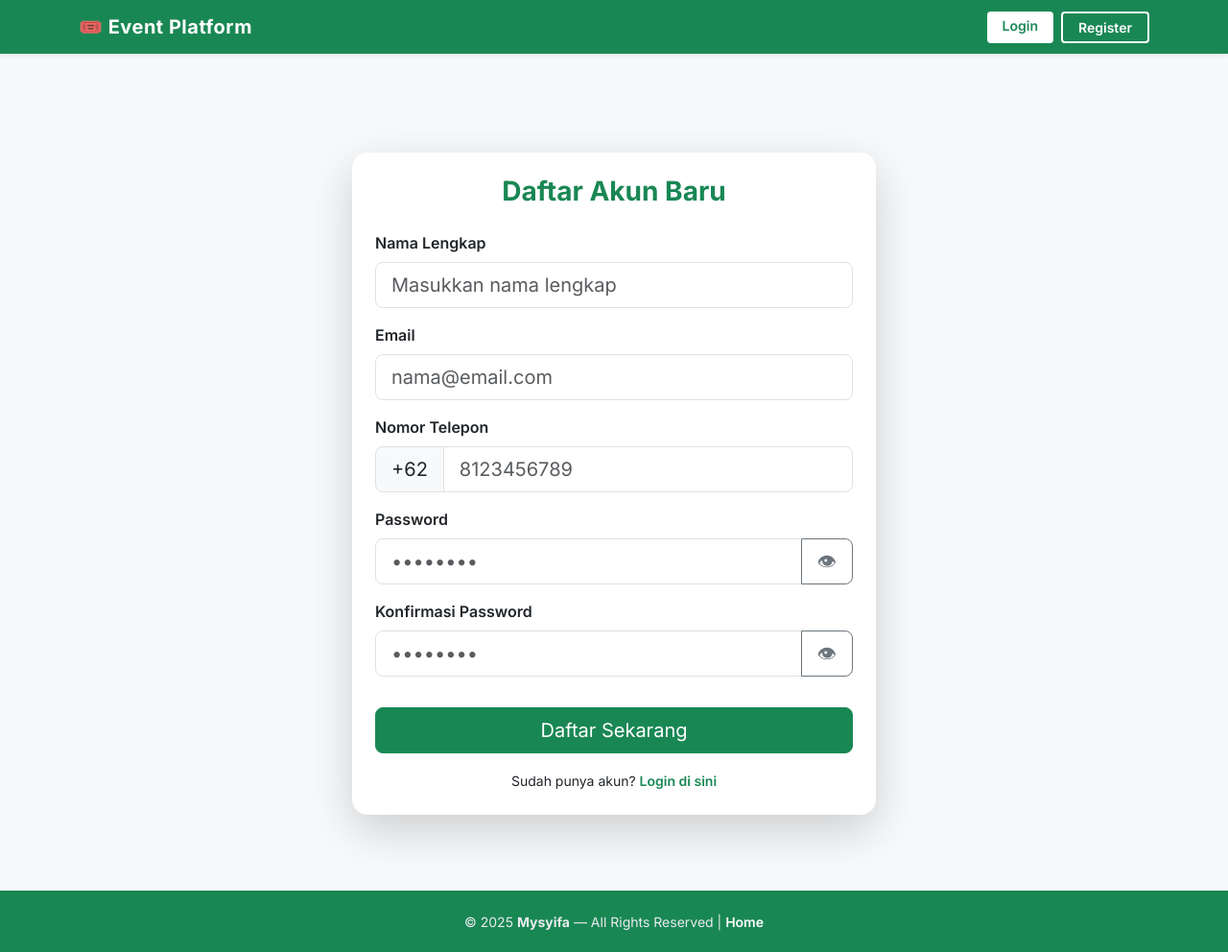
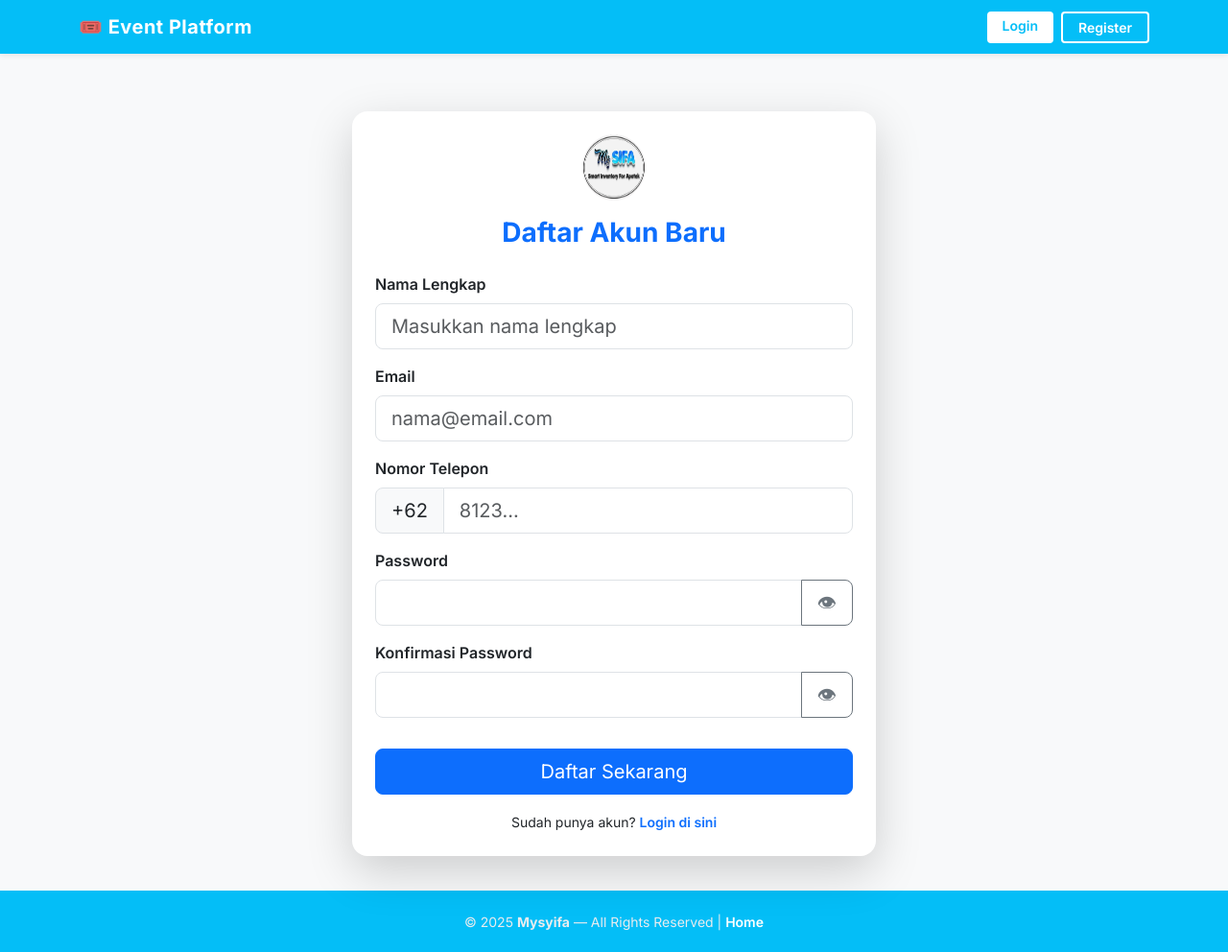
Before and after one commit to gembozzz/event-registration, a Laravel app: page /register in a window 1280 px wide. Shown: the whole page at 96% size. Run offline with Laravel 12, Linux system fonts and the light colour scheme.

Commit message:
update-1

```diff
--- a/resources/views/auth/register.blade.php
+++ b/resources/views/auth/register.blade.php
@@ -5,7 +5,8 @@
         <div class="col-md-6">
             <div class="card shadow-lg border-0 rounded-4">
                 <div class="card-body p-4">
-                    <h3 class="text-center mb-4 fw-bold text-success">Daftar Akun Baru</h3>
+                    <img src="{{ asset('images/logo.png') }}" alt="" width="70" height="70" class="d-block mx-auto mb-3">
+                    <h3 class="text-center mb-4 fw-bold text-primary">Daftar Akun Baru</h3>
 
                     <form action="{{ route('register') }}" method="POST">
                         @csrf
@@ -26,7 +27,7 @@
                             <div class="input-group input-group-lg">
                                 <span class="input-group-text bg-light">+62</span>
                                 <input type="text" name="no_tlp" id="no_tlp" class="form-control"
-                                    placeholder="8123456789" required>
+                                    placeholder="8123..." required>
                             </div>
                         </div>
 
@@ -44,20 +45,20 @@
                             <label for="password_confirmation" class="form-label fw-semibold">Konfirmasi Password</label>
                             <div class="input-group input-group-lg">
                                 <input type="password" name="password_confirmation" id="password_confirmation"
-                                    class="form-control" placeholder="••••••••" required>
+                                    class="form-control" placeholder="" required>
                                 <button type="button" class="btn btn-outline-secondary"
                                     onclick="togglePassword('password_confirmation', this)">👁</button>
                             </div>
                         </div>
 
-                        <button type="submit" class="btn btn-success btn-lg w-100 mt-3">
+                        <button type="submit" class="btn btn-primary btn-lg w-100 mt-3">
                             Daftar Sekarang
                         </button>
                     </form>
 
                     <div class="text-center mt-3">
                         <small>Sudah punya akun?
-                            <a href="{{ route('login') }}" class="text-decoration-none text-success fw-semibold">
+                            <a href="{{ route('login') }}" class="text-decoration-none text-primary fw-semibold">
                                 Login di sini
                             </a>
                         </small>
--- a/resources/views/layout.blade.php
+++ b/resources/views/layout.blade.php
@@ -4,7 +4,8 @@
 <head>
     <meta charset="UTF-8">
     <meta name="viewport" content="width=device-width, initial-scale=1.0">
-    <title>Event Platform</title>
+    <title>Mysifa - Event Platform</title>
+    <link rel="icon" type="image/png" href="{{ asset('images/logo.png') }}">
 
     <!-- Bootstrap 5 -->
     <link href="https://cdn.jsdelivr.net/npm/bootstrap@5.3.2/dist/css/bootstrap.min.css" rel="stylesheet">
@@ -27,7 +28,7 @@
 
         /* 🌿 Navbar hijau elegan */
         .navbar {
-            background-color: #198754 !important;
+            background-color: #04bef7 !important;
             /* hijau utama */
             box-shadow: 0 2px 6px rgba(0, 0, 0, 0.08);
         }
@@ -50,7 +51,7 @@
         /* 🌿 Tombol */
         .btn-login {
             background-color: #fff;
-            color: #198754;
+            color: #04bef7;
             border: none;
             transition: all 0.2s;
         }
@@ -73,7 +74,7 @@
         }
 
         footer {
-            background: #198754;
+            background: #04bef7;
             color: #e9ecef;
             padding: 20px 0;
             margin-top: auto;
```
Also changed, not shown: other parts of resources/views/auth/register.blade.php (+1 -1 lines), resources/views/auth/login.blade.php (+7 -6 lines), public/images/logo.png (added).
